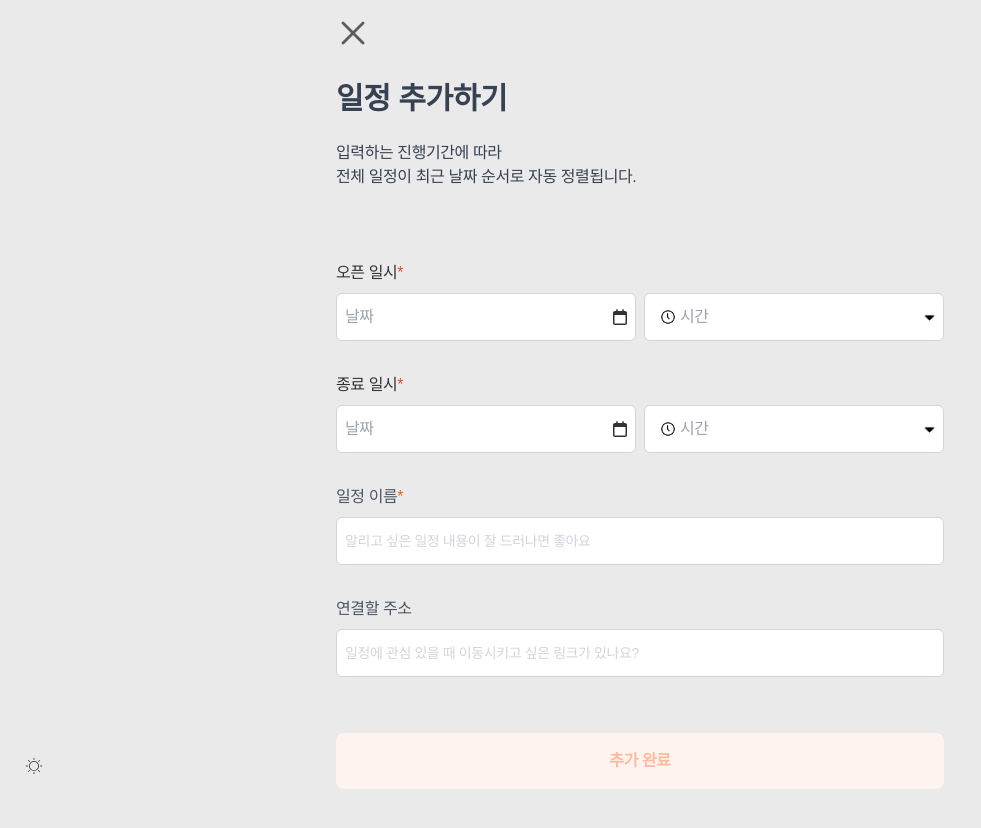
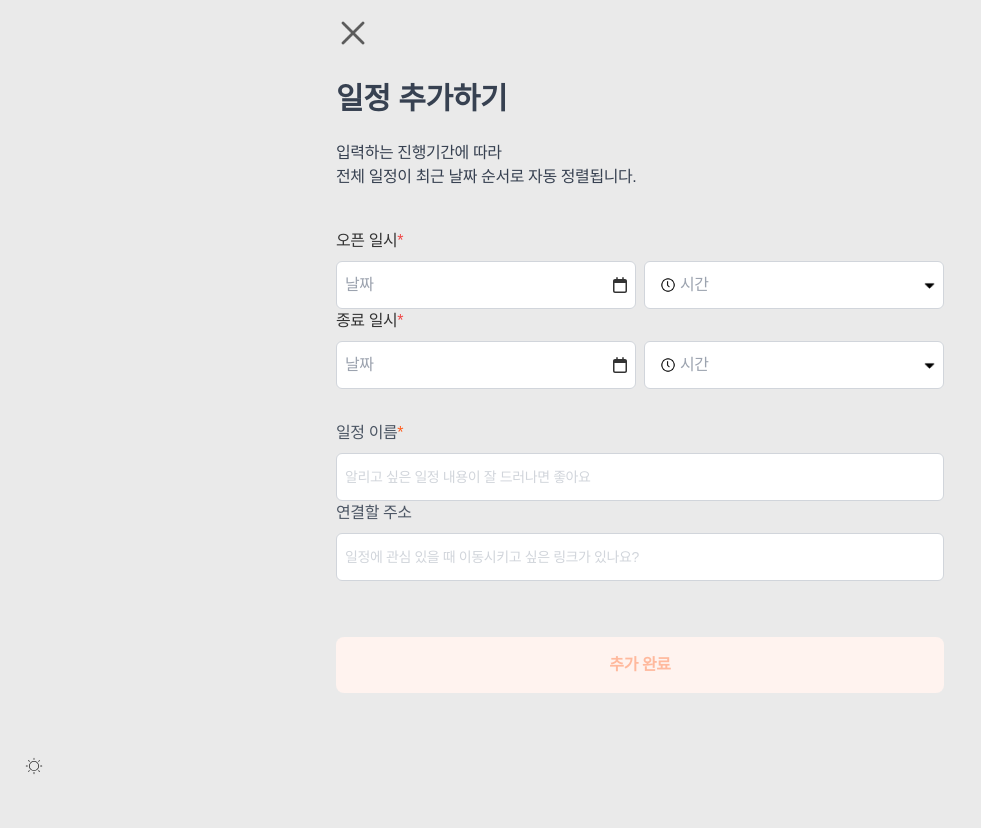
Before and after one commit to Mt-NextJs/linkle, a Next.js app: page /admin/calendar/manage in a window 1280 px wide. Shown: the whole page, without its empty margins (0-981 px from the left). After the commit the page ends 800 px from the top, so only its background shows below. Built offline with nearby package versions, Linux system fonts and the light colour scheme; no server answers.

Commit message:
♻️ [Refactor] ScheduleForm 웹 접근성 개선 #248

```diff
--- a/src/app/admin/(block)/calendar/components/schedule-form.tsx
+++ b/src/app/admin/(block)/calendar/components/schedule-form.tsx
@@ -28,12 +28,14 @@ interface ScheduleFormProps {
   mode: "add" | "edit";
   initialData?: Schedule | null;
   calendarBlockId?: number | null;
+  "aria-label"?: string;
 }
 
 export default function ScheduleForm({
   mode,
   initialData,
   calendarBlockId,
+  "aria-label": ariaLabel,
 }: ScheduleFormProps) {
   const [startDate, setStartDate] = useState("");
   const [startTime, setStartTime] = useState("");
@@ -199,7 +201,13 @@ export default function ScheduleForm({
     !startDate || !startTime || !endDate || !endTime || !title;
 
   return (
-    <form onSubmit={handleSubmit} className="mt-4 space-y-8">
+    <form
+      onSubmit={handleSubmit}
+      className="mt-4 space-y-8"
+      aria-label={ariaLabel}
+      role="form"
+    >
+      <div role="group" aria-label="일정 시간 설정">
         <DateTimeInput
           label="오픈 일시"
           dateValue={startDate}
@@ -217,6 +225,9 @@ export default function ScheduleForm({
           minDate={startDate}
           required
         />
+      </div>
+
+      <div role="group" aria-label="일정 정보 입력">
         <FormInput
           label="일정 이름"
           id="title"
@@ -226,6 +237,7 @@ export default function ScheduleForm({
           className="rounded-md border border-gray-300 p-2 text-sm placeholder-gray-300 focus:border-[#FFCAB5] focus:outline-none focus:ring-[#FFCAB5]"
           placeholder="알리고 싶은 일정 내용이 잘 드러나면 좋아요"
           required
+          aria-required="true"
         />
         <FormInput
           label="연결할 주소"
@@ -235,12 +247,16 @@ export default function ScheduleForm({
           onChange={(e) => setUrl(e.target.value)}
           className="rounded-md border border-gray-300 p-2 text-sm placeholder-gray-300 focus:border-[#FFCAB5] focus:outline-none focus:ring-[#FFCAB5]"
           placeholder="일정에 관심 있을 때 이동시키고 싶은 링크가 있나요?"
+          aria-required="false"
         />
+      </div>
+
       <ButtonBox>
         <AddButton
           type="submit"
           text={mode === "edit" ? "수정 완료" : "추가 완료"}
           disabled={summitButtonDisabled}
+          aria-disabled={summitButtonDisabled}
         />
       </ButtonBox>
     </form>
```
Lines whose indentation alone changed are shown as unchanged.
